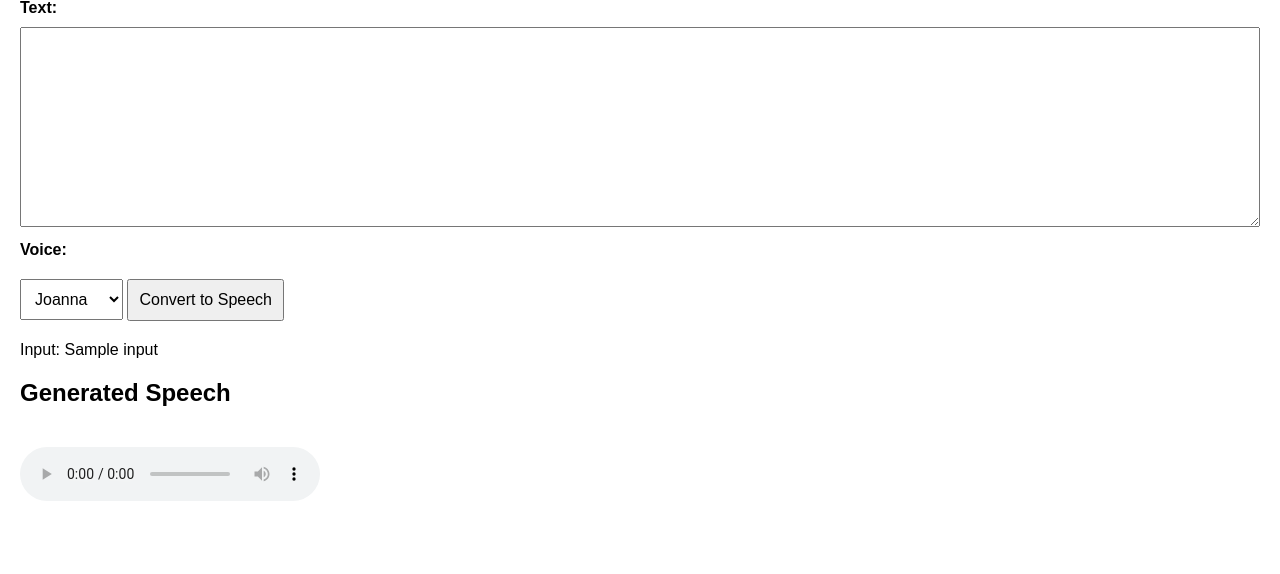
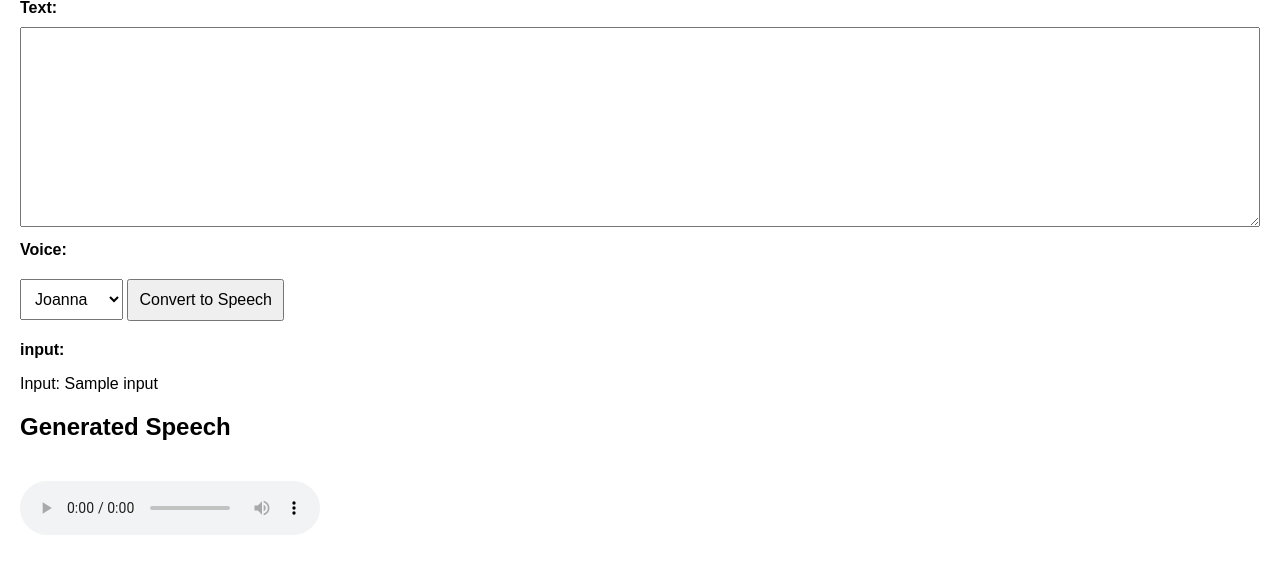
Before and after one commit to param3112002/AWS_Project, a Python web app: template templates/index.html in a window 1280 px wide. Shown: the part 81-655 px from the top of the page. Run offline with Jinja, Linux system fonts and the light colour scheme; the template is opened without the code that fills it: most values are stand-ins (such as "Sample title", 1, 10 or a date in 2020).

Commit message:
Update index.html

```diff
--- a/templates/index.html
+++ b/templates/index.html
@@ -54,6 +54,7 @@
 
         <button type="submit">Convert to Speech</button>
     </form>
+    <label for="Input">input:</label>
     <p> Input: {{input}}</p>
     {% if audio_base64 %}
         <h2>Generated Speech</h2>
```
